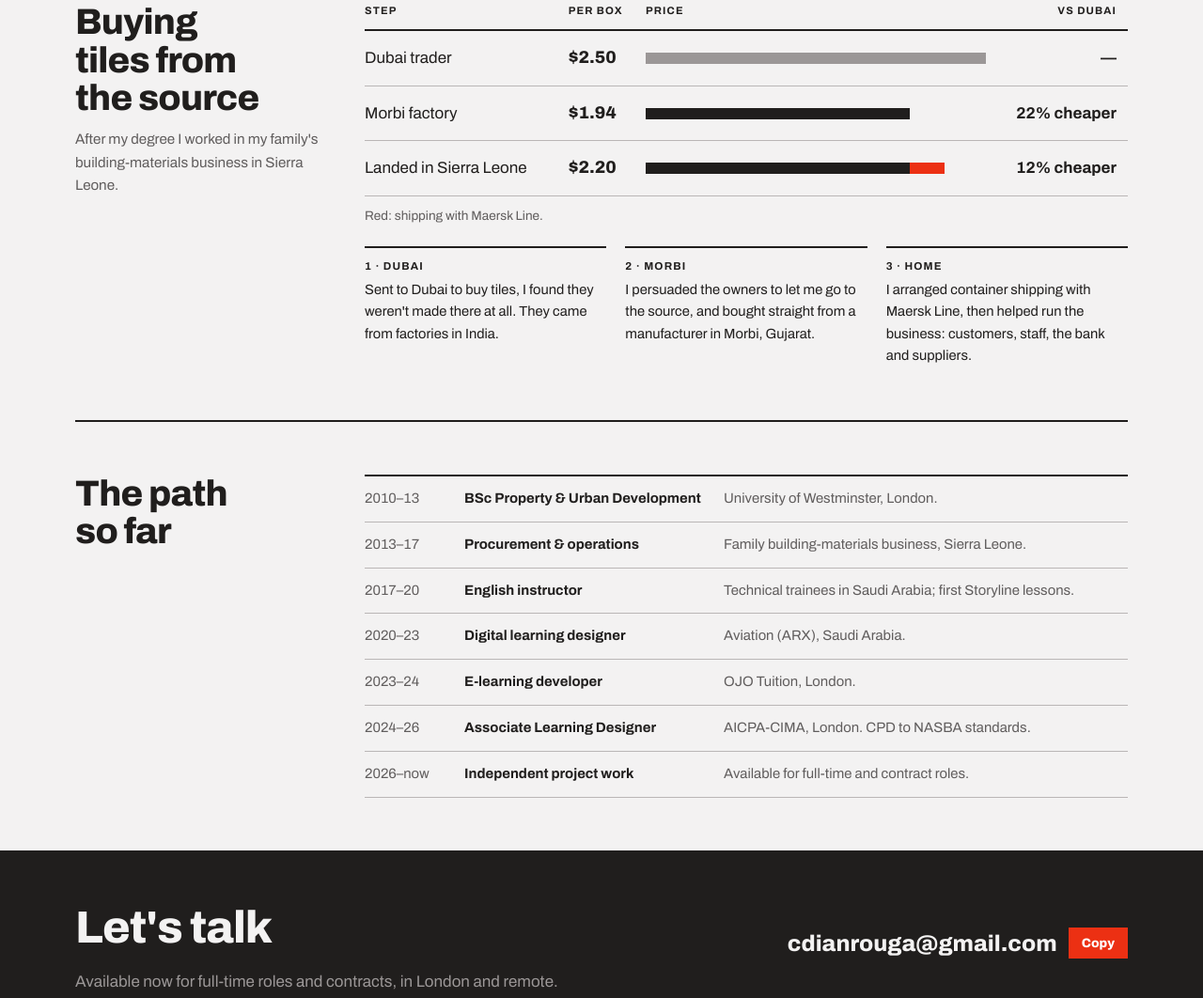
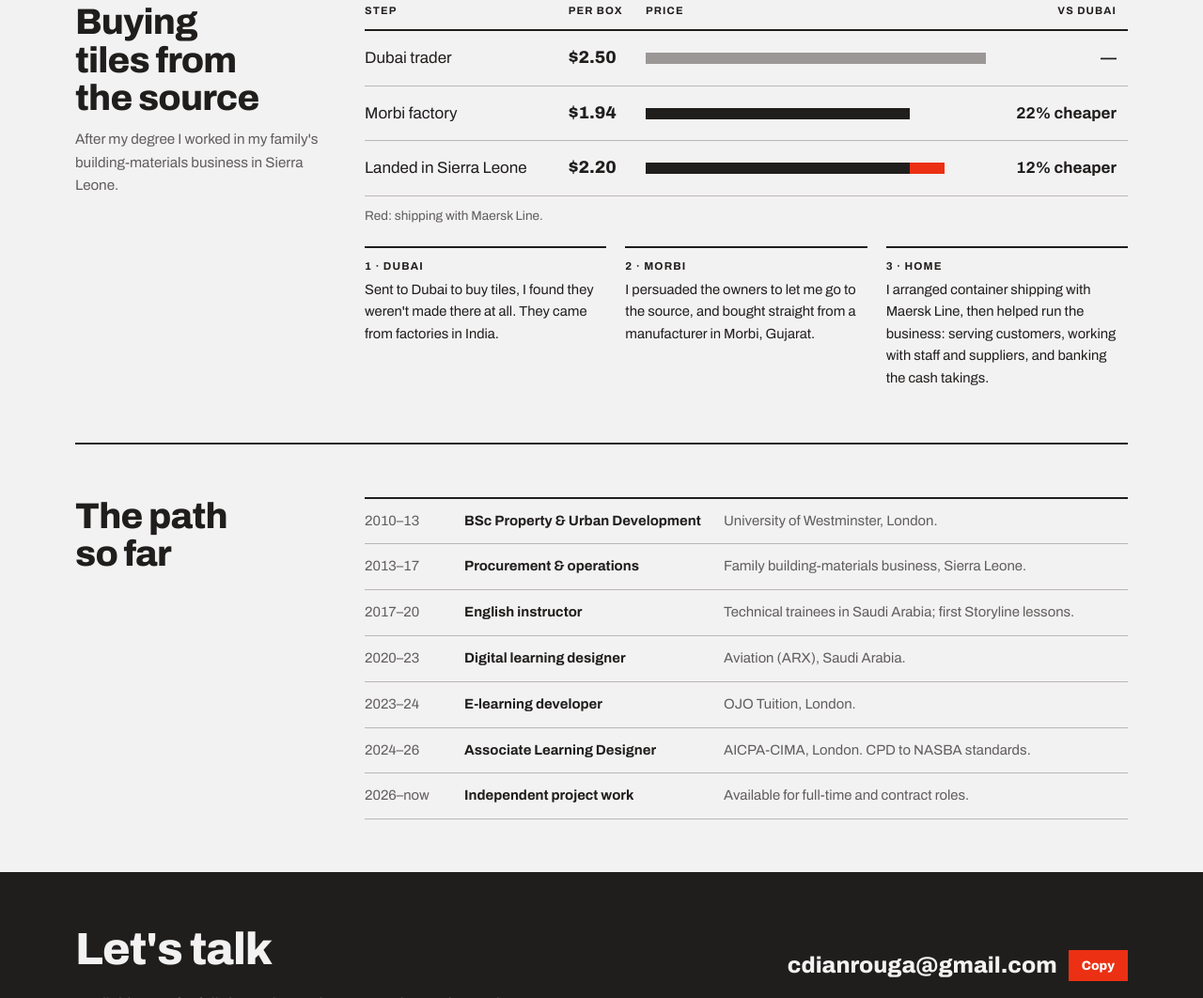
Before and after one commit to cdian-ai/portfolio, a plain HTML site: page index.html in a window 1280 px wide. Shown: the part 1022-2084 px from the top of the page at 94% size. Drawn offline with Linux system fonts and the light colour scheme.

Commit message:
Clarify banking the cash takings
Co-Authored-By: Claude Opus 5.5 <noreply@anthropic.com>
Claude-Session: https://claude.ai/code/session_01PqoEb8EtyFD5RPEcaNSeAr

```diff
--- a/index.html
+++ b/index.html
@@ -258,7 +258,7 @@ footer .inner{padding-block:22px;font-size:.82rem;color:var(--muted)}
       <div class="story">
         <div><b>1 · Dubai</b>Sent to Dubai to buy tiles, I found they weren't made there at all. They came from factories in India.</div>
         <div><b>2 · Morbi</b>I persuaded the owners to let me go to the source, and bought straight from a manufacturer in Morbi, Gujarat.</div>
-        <div><b>3 · Home</b>I arranged container shipping with Maersk Line, then helped run the business: customers, staff, the bank and suppliers.</div>
+        <div><b>3 · Home</b>I arranged container shipping with Maersk Line, then helped run the business: serving customers, working with staff and suppliers, and banking the cash takings.</div>
       </div>
     </div>
   </div>
```
